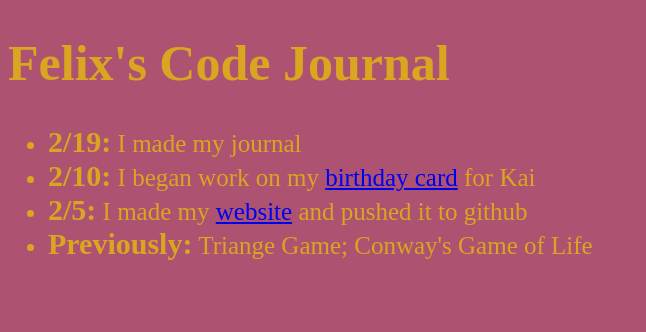
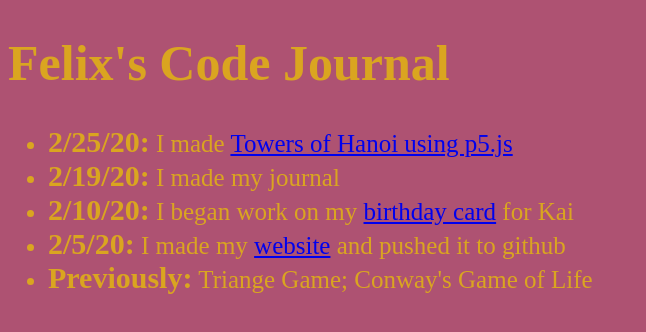
Before and after one commit to c23fk/Journal.github.io, a plain HTML site: page index.html in a window 1280 px wide. Shown: the whole page, without its empty margins (0-646 px from the left). Drawn offline with Linux system fonts and the light colour scheme.

Commit message:
2/25 update

```diff
--- a/index.html
+++ b/index.html
@@ -7,9 +7,10 @@
 <body>
     <h1>Felix's Code Journal</h1>
     <ul>
-    <li><b>2/19:</b> I made my journal</li>
-    <li><b>2/10:</b> I began work on my <a href = "https://c23fk.github.io/Happy_Birthday">birthday card</a> for Kai</li>
-    <li><b>2/5:</b> I made my <a href = "https://c23fk.github.io">website</a> and pushed it to github</li>
+    <li><b>2/25/20:</b> I made <a href = "https://editor.p5js.org/c23fk/sketches/r7vPI5HR">Towers of Hanoi using p5.js</a></li>
+    <li><b>2/19/20:</b> I made my journal</li>
+    <li><b>2/10/20:</b> I began work on my <a href = "https://c23fk.github.io/Happy_Birthday">birthday card</a> for Kai</li>
+    <li><b>2/5/20:</b> I made my <a href = "https://c23fk.github.io">website</a> and pushed it to github</li>
     <li><b>Previously:</b> Triange Game; Conway's Game of Life</li>
     </ul>
 </body>
```
